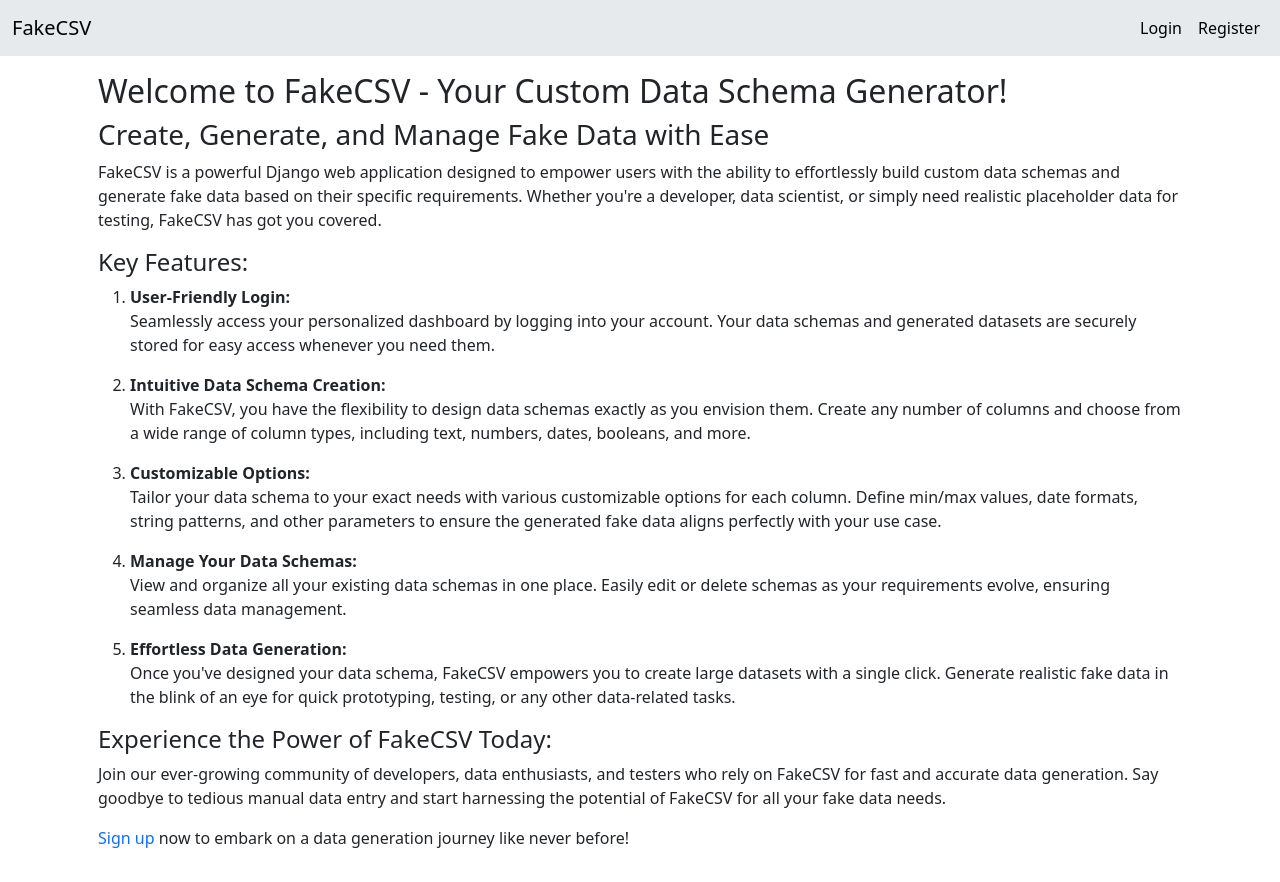
After one commit to Kalinka5/FakeCSV, a Django app: template FakeCSV/CSV_converter/templates/home.html in a window 1280 px wide. The commit adds this page. Run offline with Django 3.2, Linux system fonts and the light colour scheme; the template is opened without the code that fills it, so the values that code supplies are empty; some libraries are stand-ins or nearby versions.

Commit message:
Created home page, updated register page.
Created new home.html with description of Fake CSV web app.

Added login url to register page if user is already has account.

```diff
--- /dev/null
+++ b/FakeCSV/CSV_converter/templates/home.html
@@ -0,0 +1,49 @@
+{% extends 'base.html' %}
+{% load static %}
+
+{% block css %}
+<link rel="preload" as="style" href="{% static 'css/data_sets.css' %}" onload="this.rel = 'stylesheet'"/>
+{% endblock %}
+
+{% block content %}
+
+<div class="container p-3">
+    <h2>Welcome to FakeCSV - Your Custom Data Schema Generator!</h2>
+
+    <h3>Create, Generate, and Manage Fake Data with Ease</h3>
+
+    <p>FakeCSV is a powerful Django web application designed to empower users with the ability to effortlessly build custom data schemas and generate fake data based on their specific requirements. Whether you're a developer, data scientist, or simply need realistic placeholder data for testing, FakeCSV has got you covered.</p>
+
+    <h4>Key Features:</h4>
+    <ol>
+        <li>
+            <b>User-Friendly Login:</b>
+            <p>Seamlessly access your personalized dashboard by logging into your account. Your data schemas and generated datasets are securely stored for easy access whenever you need them.</p>
+        </li>
+        <li>
+            <b>Intuitive Data Schema Creation:</b>
+            <p>With FakeCSV, you have the flexibility to design data schemas exactly as you envision them. Create any number of columns and choose from a wide range of column types, including text, numbers, dates, booleans, and more.</p>
+        </li>
+        <li>
+            <b>Customizable Options:</b>
+            <p>Tailor your data schema to your exact needs with various customizable options for each column. Define min/max values, date formats, string patterns, and other parameters to ensure the generated fake data aligns perfectly with your use case.</p>
+        </li>
+        <li>
+            <b>Manage Your Data Schemas:</b>
+            <p>View and organize all your existing data schemas in one place. Easily edit or delete schemas as your requirements evolve, ensuring seamless data management.</p>
+        </li>
+        <li>
+            <b>Effortless Data Generation:</b>
+            <p>Once you've designed your data schema, FakeCSV empowers you to create large datasets with a single click. Generate realistic fake data in the blink of an eye for quick prototyping, testing, or any other data-related tasks.</p>
+        </li>
+    </ol>
+
+    <h4>Experience the Power of FakeCSV Today:</h4>
+    <p>Join our ever-growing community of developers, data enthusiasts, and testers who rely on FakeCSV for fast and accurate data generation. Say goodbye to tedious manual data entry and start harnessing the potential of FakeCSV for all your fake data needs.</p>
+    {% if user.is_authenticated %}
+    {% else %}
+    <p><a href="{% url 'register' %}">Sign up</a> now to embark on a data generation journey like never before!</p>
+    {% endif %}
+</div>
+
+{% endblock %}
--- a/FakeCSV/CSV_converter/templates/partials/_header.html
+++ b/FakeCSV/CSV_converter/templates/partials/_header.html
@@ -1,6 +1,6 @@
 <nav class="navbar navbar-expand-lg sticky-top" style="background-color: #e6eaed;" role="navigation">
     <div class="container-fluid">
-      <span class="navbar-brand mb-0 h1">FakeCSV</span>
+      <span class="navbar-brand mb-0 h1"><a class="nav-link active" aria-current="page" href="{% url 'home' %}">FakeCSV</a></span>
       <div class="collapse navbar-collapse" id="navbarSupportedContent">
         {% if user.is_authenticated %}
         <ul class="navbar-nav me-auto mb-2 mb-lg-0">
--- a/FakeCSV/CSV_converter/urls.py
+++ b/FakeCSV/CSV_converter/urls.py
@@ -2,6 +2,7 @@ from django.urls import path
 from . import views
 
 urlpatterns = [
+    path('', views.home, name='home'),
     path('data-schemas', views.data_schemas, name='data_schemas'),
     path('data-schemas/new-schema', views.new_schema, name='new_schema'),
     path('data-sets/<str:name>/', views.DataSetsView.as_view(), name='data_sets'),
--- a/FakeCSV/CSV_converter/views.py
+++ b/FakeCSV/CSV_converter/views.py
@@ -55,6 +55,10 @@ def delete_files(prefix):
                 os.remove(file_path)
             except OSError as e:
                 print(f"Error deleting {file_path}: {e}")
+
+
+def home(request):
+    return render(request, "home.html", {})
 
 
 @login_required
--- a/FakeCSV/members/templates/registration/change_password.html
+++ b/FakeCSV/members/templates/registration/change_password.html
@@ -11,10 +11,10 @@
         {{ form.as_p }}
         <br>
         <ul>
-          <li>Your password can’t be too similar to your other personal information.</li>
+          <li>Your password can't be too similar to your other personal information.</li>
           <li>Your password must contain at least 8 characters.</li>
-          <li>Your password can’t be a commonly used password.</li>
-          <li>Your password can’t be entirely numeric.</li>
+          <li>Your password can't be a commonly used password.</li>
+          <li>Your password can't be entirely numeric.</li>
         </ul>
         <br>
         <input class="btn shadow btn-primary px-4" type="submit" value="Change password">
```
Also changed, not shown: FakeCSV/members/templates/registration/register.html (+12 -5 lines), FakeCSV/CSV_converter/static/images/fake_csv.jpg (added), FakeCSV/db.sqlite3.
